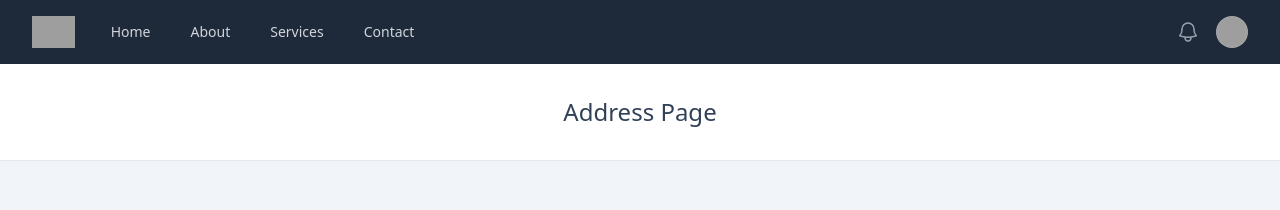
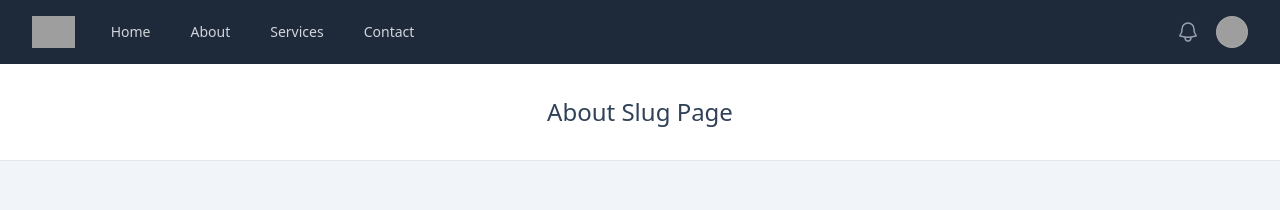
Before and after one commit to WalidurTanjim/nextjs-app-ph, a Next.js app: page /about/address in a window 1280 px wide. Shown: the top 210 px of the page. Built offline with nearby package versions, Linux system fonts and the light colour scheme; grey boxes are pictures that could not be loaded.

Commit message:
catch-all segments

```diff
--- /dev/null
+++ b/src/app/about/[...slugs]/page.jsx
@@ -0,0 +1,16 @@
+import React from 'react';
+
+const AboutSlugPages = async({params}) => {
+    const URLParams = await params;
+    console.log(URLParams?.slugs)
+
+    return (
+        <div className='aboutSlugPages'>
+            <div className='container mx-auto w-full px-6 lg:px-8 py-8'>
+                <h1 className='text-center text-2xl font-medium text-slate-700'>About Slug Page</h1>
+            </div>
+        </div>
+    );
+};
+
+export default AboutSlugPages;
--- a/src/app/about/address/page.jsx
+++ /dev/null
@@ -1,13 +0,0 @@
-import React from 'react';
-
-const AddressPage = () => {
-    return (
-        <div className='addressPage'>
-            <div className='container mx-auto w-full px-6 lg:px-8 py-8'>
-                <h1 className='text-center text-2xl font-medium text-slate-700'>Address Page</h1>
-            </div>
-        </div>
-    );
-};
-
-export default AddressPage;
--- a/src/app/about/page.jsx
+++ b/src/app/about/page.jsx
@@ -1,29 +1,11 @@
-"use client"
-
-import Link from 'next/link';
-import { useRouter } from 'next/navigation';
 import React from 'react';
 
 const AboutPage = () => {
-    const router = useRouter();
-    const isLoggedIn = true;
-    const handleNavigation = () => {
-        if(isLoggedIn){
-            router.push('/about/address');
-        }else{
-            router.push('/');
-        }
-    }
-
     return (
         <div className='aboutPage'>
             <div className='container mx-auto w-full px-6 lg:px-8 py-8'>
                 <h1 className='text-center text-2xl font-medium text-slate-700'>About Page</h1>
 
-                <div className='flex gap-5 items-center justify-center w-full mt-8'>
-                    <Link href={`/about/address`}><button className='px-5 py-1 border border-gray-500 rounded'>Address</button></Link>
-                    <button className='px-5 py-1 border border-gray-500 rounded' onClick={handleNavigation}>Address</button>
-                </div>
             </div>
         </div>
     );
```
